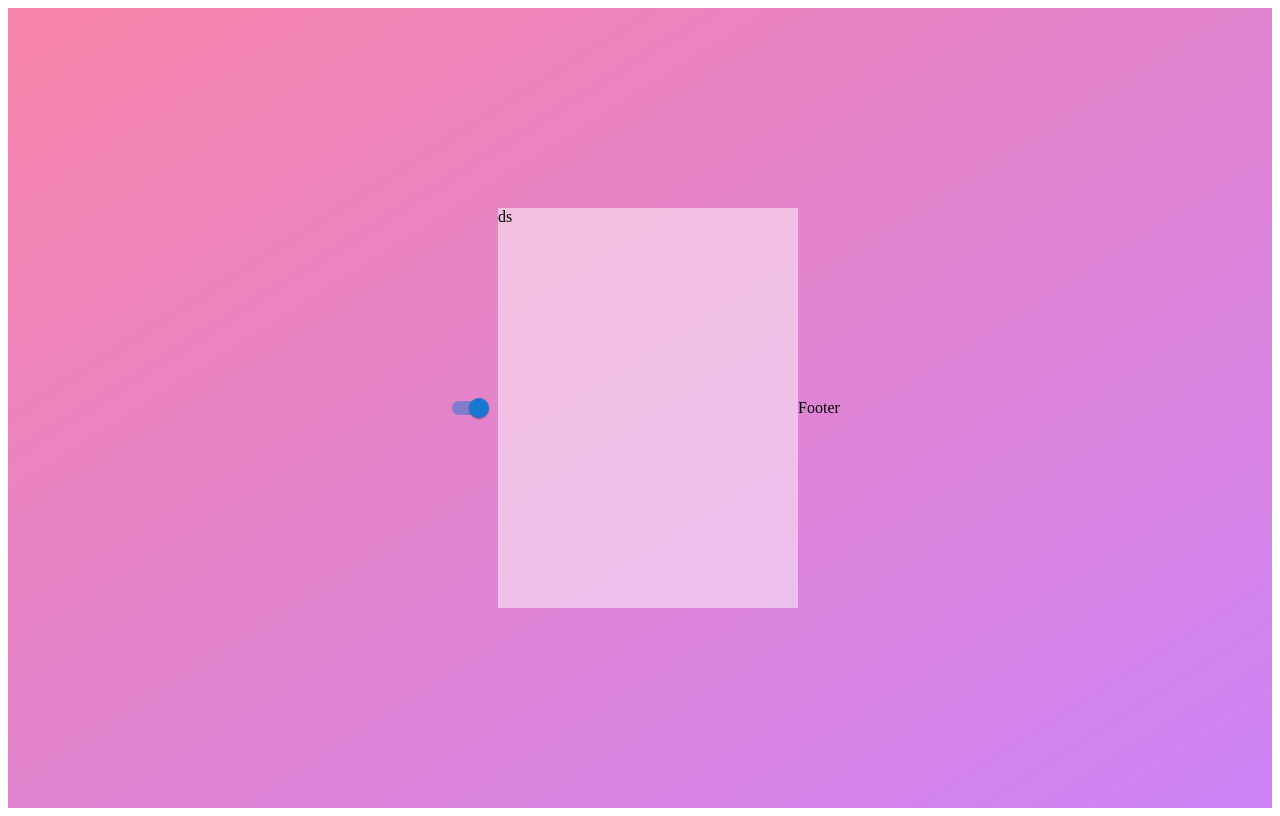
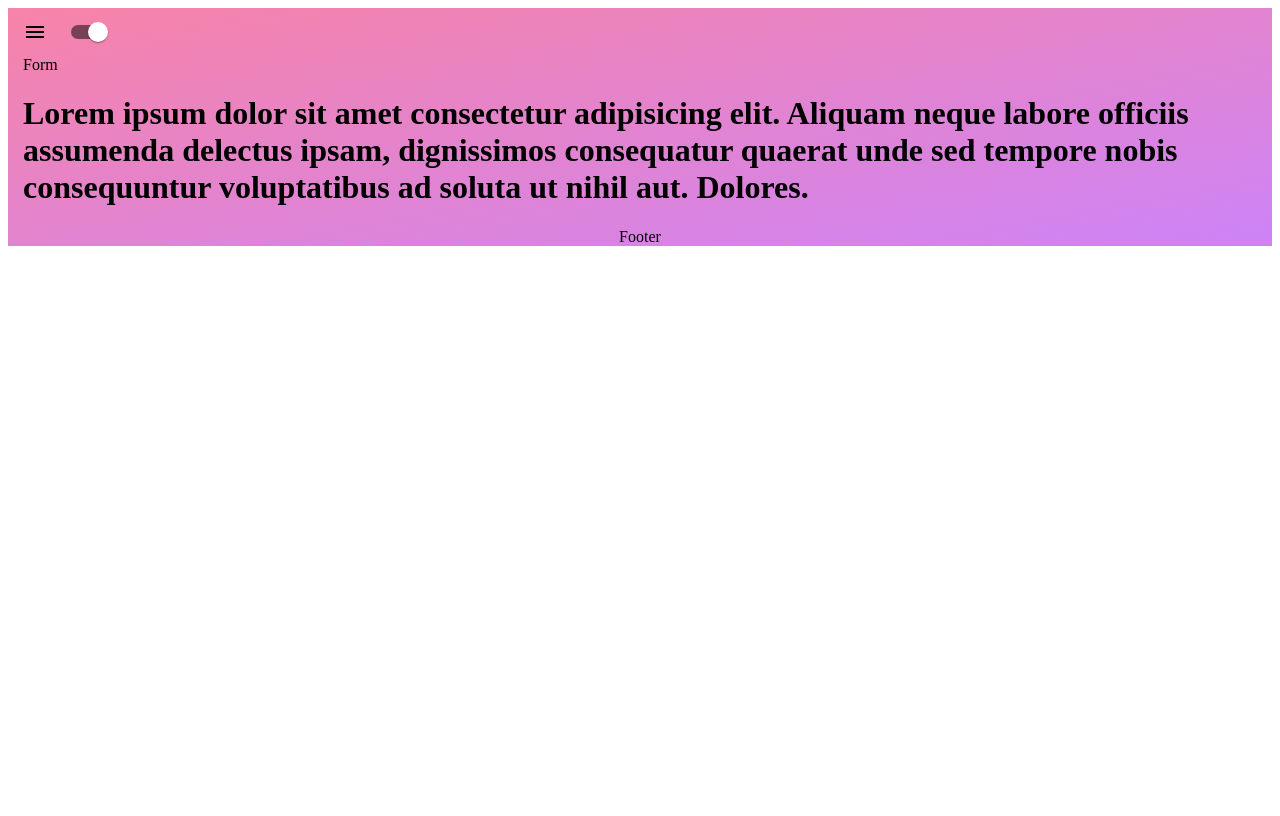
Before and after one commit to NikitOS-1/Private-Todos, a React (Create React App) app: page /login in a window 1280 px wide. Built offline with nearby package versions, Linux system fonts and the light colour scheme.

Commit message:
change pages and ref header menu

```diff
--- a/src/components/Form.jsx
+++ /dev/null
@@ -1,6 +0,0 @@
-import style from "./Form.module.scss";
-
-const Form = () => {
-  return <div className={style.wrap}>ds</div>;
-};
-export default Form;
--- /dev/null
+++ b/src/components/Form/Form.jsx
@@ -0,0 +1,14 @@
+const Form = () => {
+  return (
+    <div>
+      Form
+      <h1>
+        Lorem ipsum dolor sit amet consectetur adipisicing elit. Aliquam neque
+        labore officiis assumenda delectus ipsam, dignissimos consequatur
+        quaerat unde sed tempore nobis consequuntur voluptatibus ad soluta ut
+        nihil aut. Dolores.
+      </h1>
+    </div>
+  );
+};
+export default Form;
--- a/src/container/App/App.module.scss
+++ b/src/container/App/App.module.scss
@@ -4,10 +4,13 @@
 
 .wrap {
     display: flex;
+    flex-direction: column;
     align-items: center;
     justify-content: center;
-    padding: 200px 0px 200px 0px;
+    padding: 0px 15px;
     margin: 0 auto;
+    width: 100%;
+    height: max-content;
 }
 
 .day {
--- a/src/container/Footer/Footer.jsx
+++ b/src/container/Footer/Footer.jsx
@@ -1,4 +1,4 @@
 const Footer = () => {
-  return <div>Footer</div>;
+  return <footer>Footer</footer>;
 };
 export default Footer;
--- a/src/container/Header/Header.jsx
+++ b/src/container/Header/Header.jsx
@@ -1,6 +1,12 @@
 import { Switch } from "@mui/material";
 import { useDispatch, useSelector } from "react-redux";
 import { isDay } from "../../redux/themeReducer";
+import AppBar from "@mui/material/AppBar";
+import Box from "@mui/material/Box";
+import Toolbar from "@mui/material/Toolbar";
+import IconButton from "@mui/material/IconButton";
+import MenuIcon from "@mui/icons-material/Menu";
+import style from "./Header.module.scss";
 
 const Header = () => {
   const dispatch = useDispatch();
@@ -11,9 +17,14 @@ const Header = () => {
   };
 
   return (
-    <div>
-      <Switch checked={theme} onChange={handleChange} />
-    </div>
+    <header className={style.wrap}>
+      <div className={style.menu}>
+        <IconButton size="large" edge="start" color="inherit" aria-label="menu">
+          <MenuIcon />
+        </IconButton>
+        <Switch checked={theme} onChange={handleChange} color="default" />
+      </div>
+    </header>
   );
 };
 export default Header;
--- /dev/null
+++ b/src/container/Header/Header.module.scss
@@ -0,0 +1,8 @@
+.wrap {
+
+    width: 100%;
+
+    .menu {}
+
+    ;
+}
--- a/src/pages/AuthPage.jsx
+++ b/src/pages/AuthPage.jsx
@@ -1,4 +1,4 @@
-import Form from "../components/Form";
+import Form from "../components/Form/Form";
 
 const AuthPage = () => {
   return (
```
Also changed, not shown: src/components/Form/Form.module.scss (renamed from src/components/Form.module.scss).
